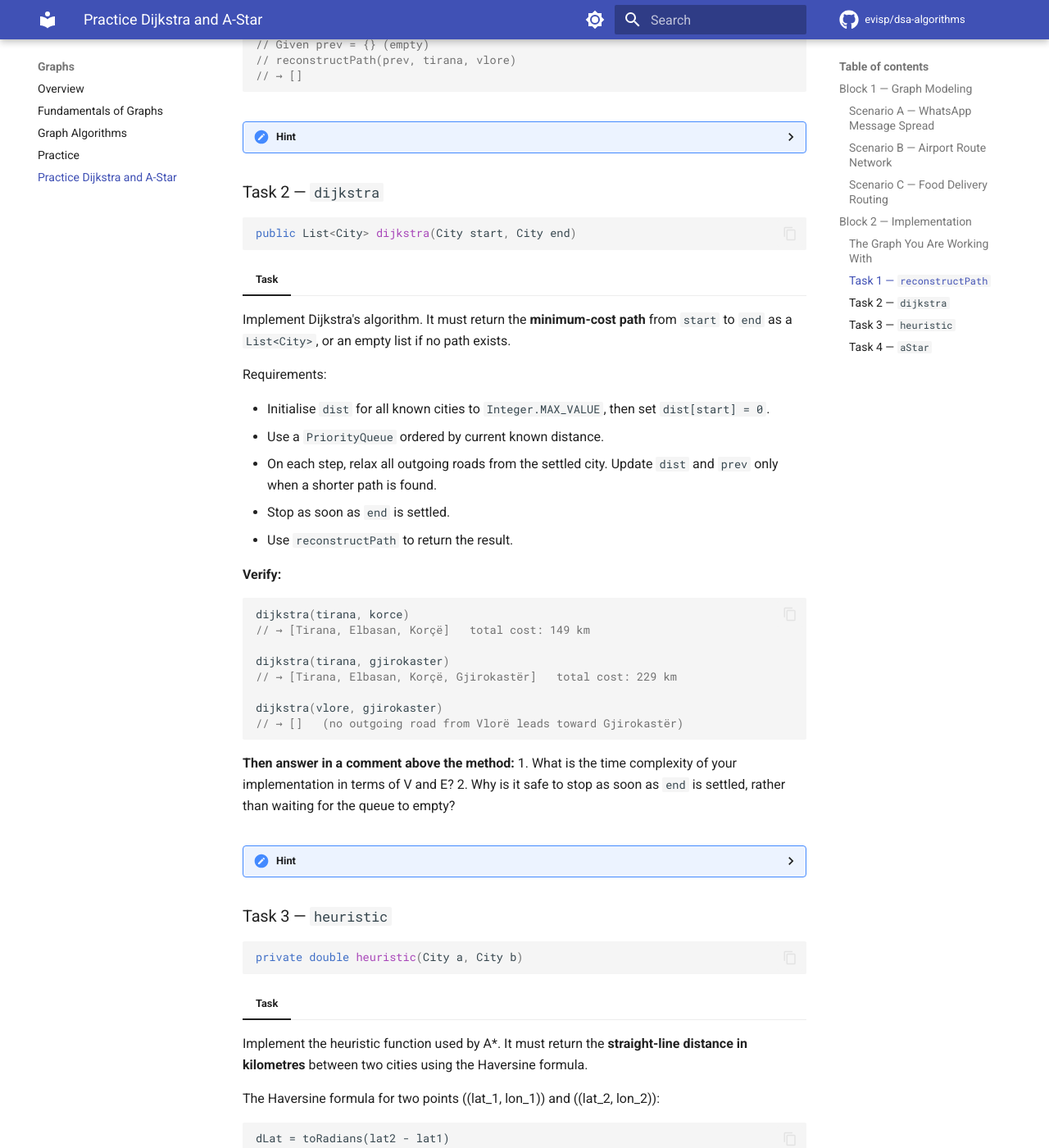
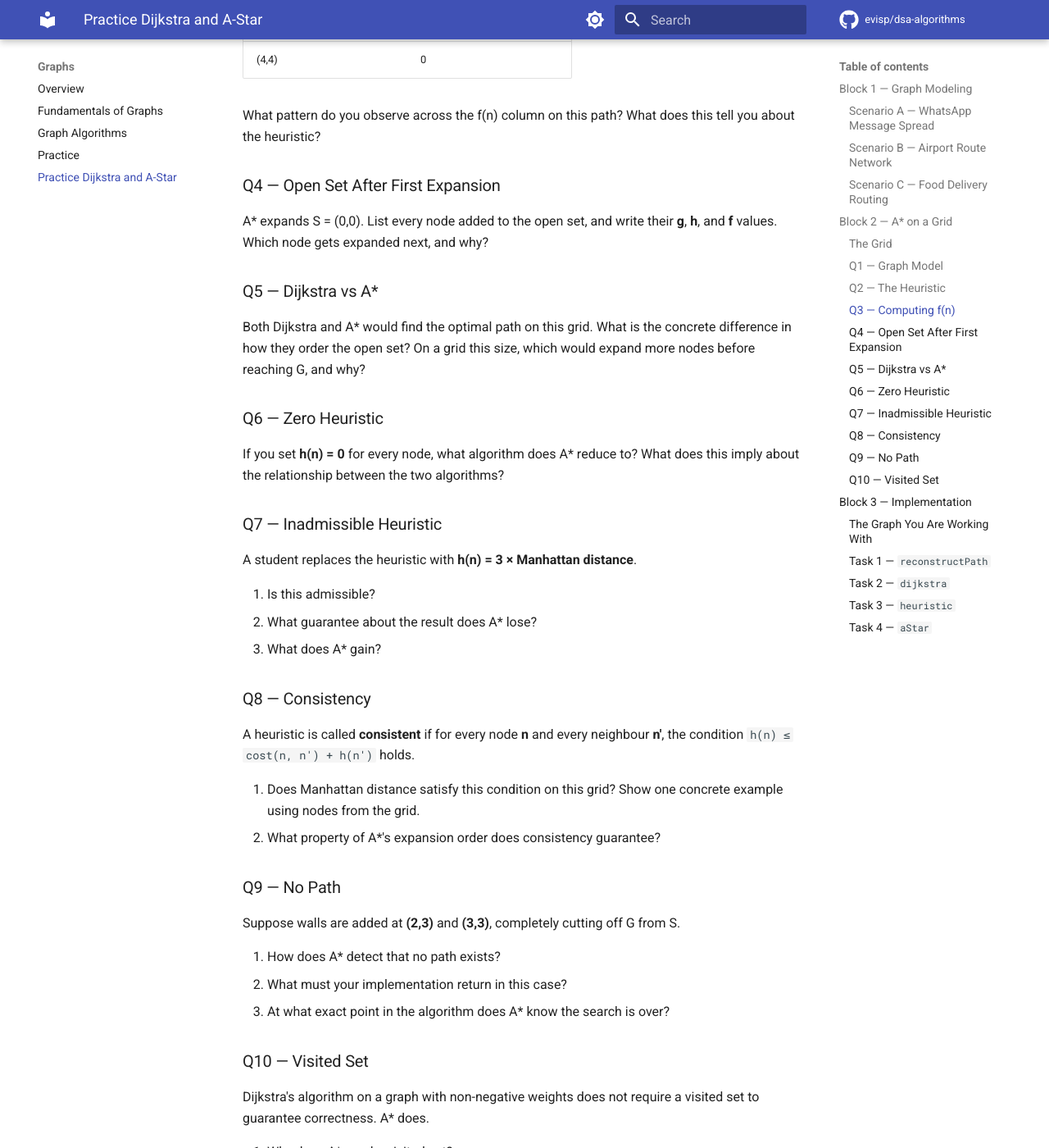
Before and after one commit to evisp/dsa-algorithms, an MkDocs documentation site: the page built from docs/graphs/practice-2.md, in a window 1280 px wide and 1400 px high, scrolled down 3841 px. Shown: the whole window at 82% size. Built offline with MkDocs 1.6.1 and Material for MkDocs 9.7.7, drawn with Linux system fonts in a browser that asks for light colours; comment, search, counter and statistics services are not loaded; some of the changed text lies outside the part shown.

Commit message:
update: practice add a-star on grid tasks

````diff
--- a/docs/graphs/practice-2.md
+++ b/docs/graphs/practice-2.md
@@ -79,8 +79,103 @@ A food delivery platform needs to route drivers from restaurants to customers th
     For A*, straight-line geographic distance is always a valid lower bound on road travel distance.
 
 
+## Block 2 — A\* on a Grid
 
-## Block 2 — Implementation
+
+### The Grid
+
+Movement is **4-directional** (up, down, left, right). Each step costs **1**. Grey cells are walls — they cannot be entered. The agent starts at **S = (0,0)** and must reach **G = (4,4)**. Coordinates are written as **(row, col)**.
+
+```
+        col 0   col 1   col 2   col 3   col 4
+row 0  [  S  ] [     ] [  ■  ] [  ■  ] [     ]
+row 1  [  ■  ] [     ] [  ■  ] [     ] [     ]
+row 2  [     ] [     ] [  ■  ] [     ] [  ■  ]
+row 3  [     ] [  ■  ] [     ] [     ] [     ]
+row 4  [     ] [     ] [     ] [  ■  ] [  G  ]
+```
+
+Walls: **(0,2) (0,3) (1,0) (1,2) (2,2) (2,4) (3,1) (4,3)**
+
+
+### Q1 — Graph Model
+
+What are the **nodes**? What are the **edges**? Is the graph **directed or undirected**? Is it **weighted or unweighted**? What data structure — adjacency list or adjacency matrix — would you use to represent this graph, and why?
+
+
+### Q2 — The Heuristic
+
+Write a concrete heuristic **h(n)** for A\* on this grid. Justify in one sentence why it is **admissible**.
+
+
+### Q3 — Computing f(n)
+
+Complete the missing values in the table. The nodes are listed along one possible path from S to G.
+
+| Node     | g(n) | h(n) | f(n) |
+|----------|------|------|------|
+| (0,0)    | 0    |      |      |
+| (0,1)    | 1    |      |      |
+| (1,1)    | 2    |      |      |
+| (2,1)    |      |      |      |
+| (2,0)    |      |      |      |
+| (3,0)    |      |      |      |
+| (4,0)    |      |      |      |
+| (4,1)    |      |      |      |
+| (4,2)    |      |      |      |
+| (3,3)    |      |      |      |
+| (4,4)    |      | 0    |      |
+
+What pattern do you observe across the f(n) column on this path? What does this tell you about the heuristic?
+
+
+### Q4 — Open Set After First Expansion
+
+A\* expands S = (0,0). List every node added to the open set, and write their **g**, **h**, and **f** values. Which node gets expanded next, and why?
+
+
+### Q5 — Dijkstra vs A\*
+
+Both Dijkstra and A\* would find the optimal path on this grid. What is the concrete difference in how they order the open set? On a grid this size, which would expand more nodes before reaching G, and why?
+
+### Q6 — Zero Heuristic
+
+If you set **h(n) = 0** for every node, what algorithm does A\* reduce to? What does this imply about the relationship between the two algorithms?
+
+
+### Q7 — Inadmissible Heuristic
+
+A student replaces the heuristic with **h(n) = 3 × Manhattan distance**.
+
+1. Is this admissible?
+2. What guarantee about the result does A\* lose?
+3. What does A\* gain?
+
+
+### Q8 — Consistency
+
+A heuristic is called **consistent** if for every node **n** and every neighbour **n'**, the condition `h(n) ≤ cost(n, n') + h(n')` holds.
+
+1. Does Manhattan distance satisfy this condition on this grid? Show one concrete example using nodes from the grid.
+2. What property of A\*'s expansion order does consistency guarantee?
+
+
+### Q9 — No Path
+
+Suppose walls are added at **(2,3)** and **(3,3)**, completely cutting off G from S.
+
+1. How does A\* detect that no path exists?
+2. What must your implementation return in this case?
+3. At what exact point in the algorithm does A\* know the search is over?
+
+### Q10 — Visited Set
+
+Dijkstra's algorithm on a graph with non-negative weights does not require a visited set to guarantee correctness. A\* does.
+
+1. Why does A\* need a visited set?
+2. What could go wrong without it, given the grid above?
+
+## Block 3 — Implementation
 
 You will work in the `CityGraph` [repository](https://github.com/evisp/dsa-algorithms/tree/main/code/graphs) — all scaffold code is already there. Implement four methods in order.
 
````
